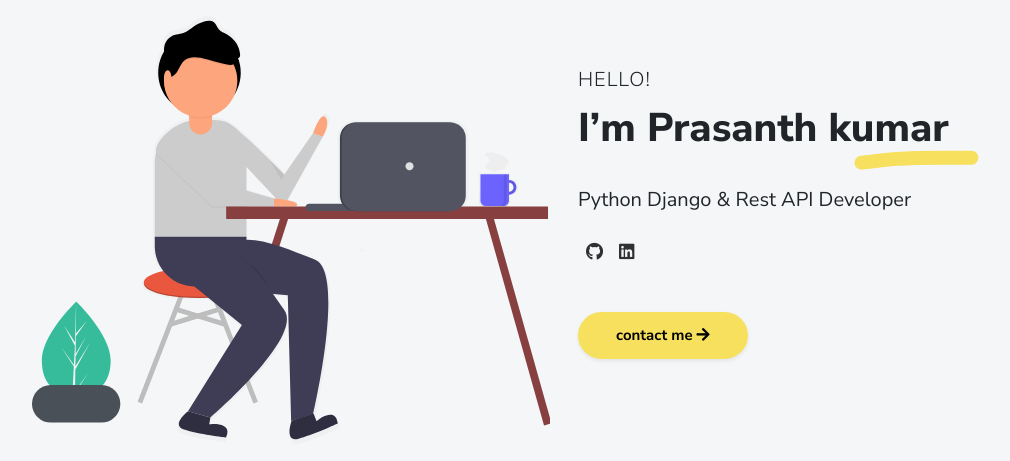
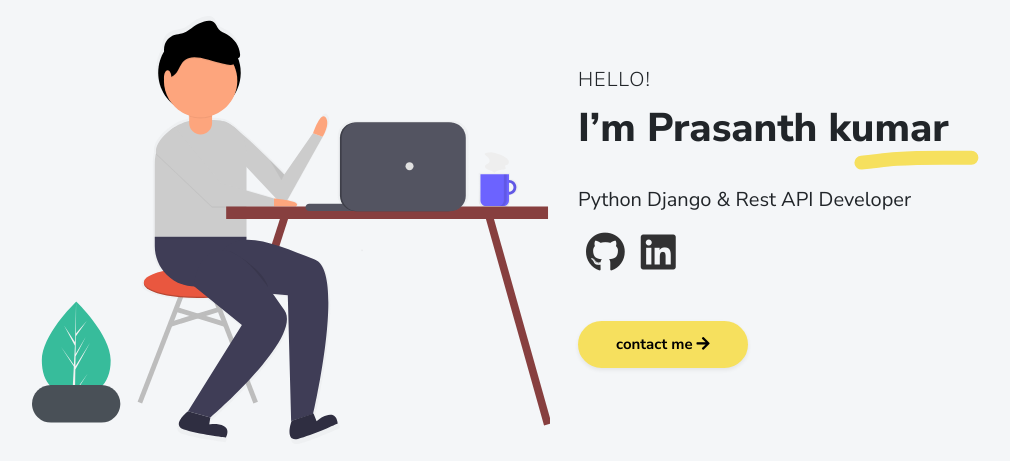
Before and after one commit to devPrasanthKumar/myportfolio, a Django app: page / in a window 1280 px wide. Shown: the part 90-551 px from the top of the page, without its empty margins (74-1084 px from the left). Run offline with Django 4.2, Linux system fonts and the light colour scheme; some libraries are stand-ins or nearby versions.

Commit message:
new commit

```diff
--- a/templates/html/index.html
+++ b/templates/html/index.html
@@ -84,7 +84,7 @@
                         class="nav-link"
                         href="https://github.com/devPrasanthKumar?tab=repositories"
                         title="Behance"
-                        ><i class="fab fa-github"></i
+                        ><i class="fab fa-github fs-1"></i
                         ><span class="menu-title sr-only">GitHub</span></a
                       >
                     </li>
@@ -92,9 +92,9 @@
                           <li class="nav-item">
                             <a
                               class="nav-link"
-                              href="https://www.linkedin.com/"
+                              href="https://www.linkedin.com/in/prasanth-kumar-a11565272?utm_source=share&utm_campaign=share_via&utm_content=profile&utm_medium=android_app"
                               title="LinkedIn"
-                              ><i class="fab fa-linkedin"></i
+                              ><i class="fab fa-linkedin fs-1"></i
                               ><span class="menu-title sr-only"
                                 >LinkedIn</span
                               ></a
```
Also changed, not shown: portProj/settings.py (+4 -3 lines).
